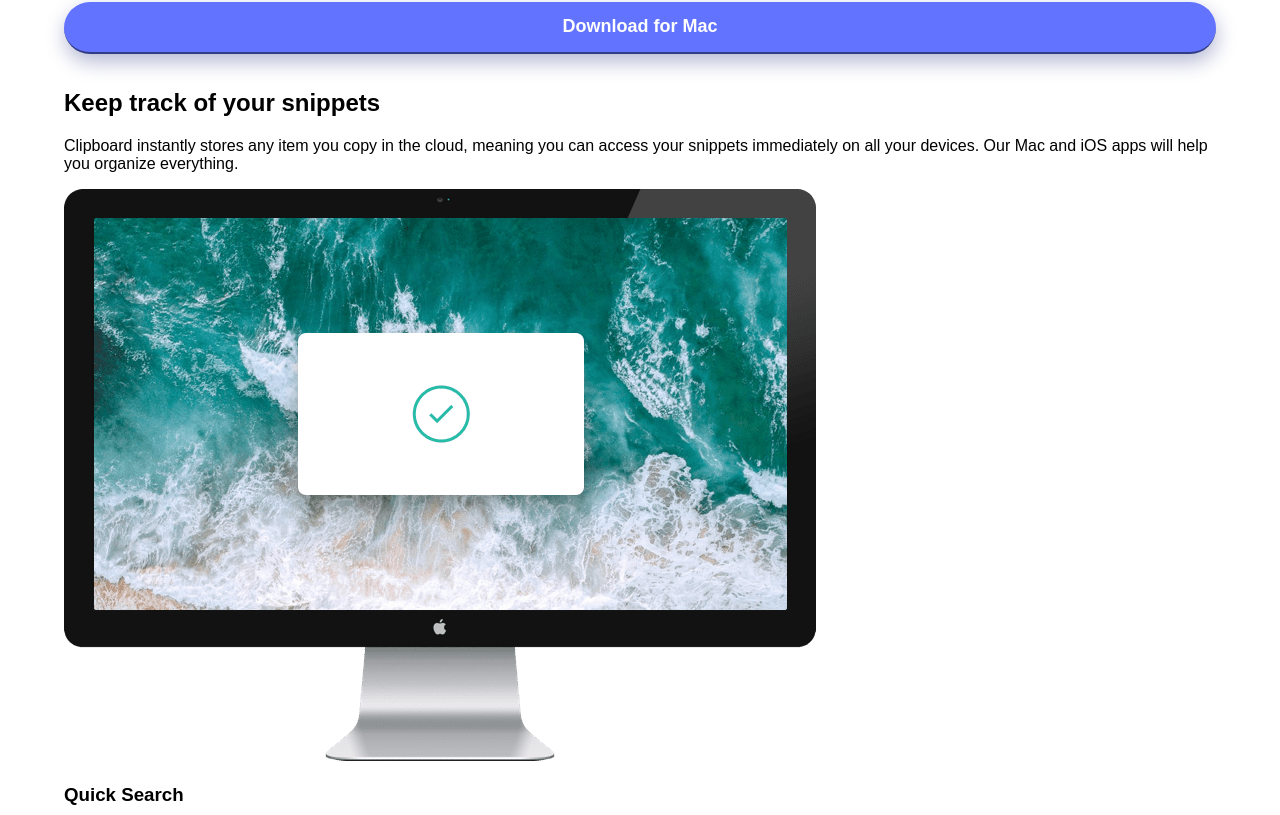
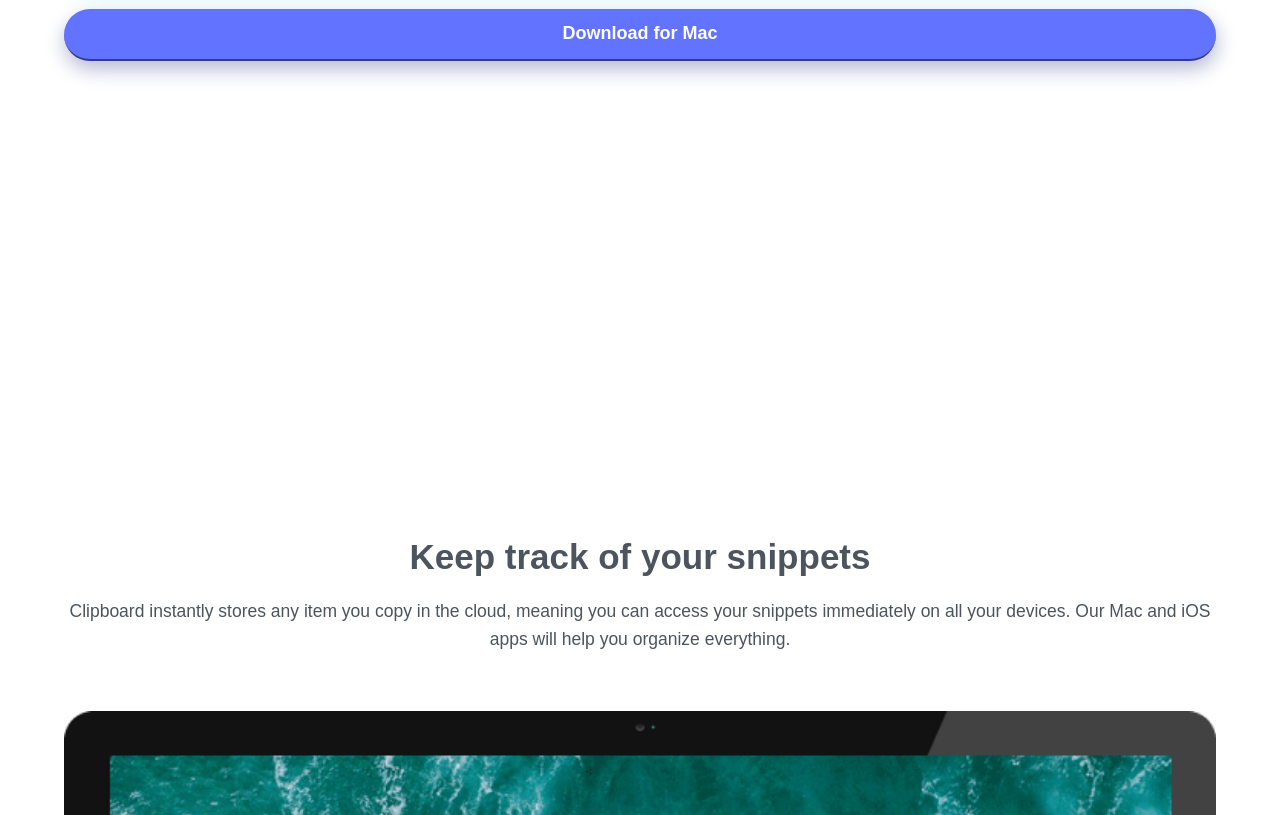
Before and after one commit to Omared250/clipboard-page, a plain HTML site: page index.html in a window 1280 px wide. Shown: the part 1005-1820 px from the top of the page. Drawn offline with Linux system fonts and the light colour scheme; a web font is replaced by a local one.

Commit message:
sippets area setup

```diff
--- a/css/style.css
+++ b/css/style.css
@@ -49,6 +49,7 @@ main {
 .description-download-area #paragraph {
     margin-top: 0;
     font-size: 17.5px;
+    line-height: 28px;
     color: var(--Dark-Grayish-Blue);
 }
 
@@ -81,3 +82,40 @@ main {
     box-shadow: 1px 8px 20px hsl(232, 26%, 77%);
     background-color: var(--Light-Blue);
 }
+
+.snippets-area {
+    display: flex;
+    margin-top: 40%;
+    flex-direction: column;
+    text-align: center;
+}
+
+.snippets-area h2 {
+    margin: 0;
+    font-size: 35px;
+    color: var(--Dark-Grayish-Blue);
+}
+
+.snippets-area #snippets-paragraph {
+    margin-top: 20px;
+    font-size: 17.5px;
+    line-height: 28px;
+    color: var(--Dark-Grayish-Blue);
+}
+
+.snippets-area img {
+    margin-top: 40px;
+}
+
+.snippets-area h3 {
+    margin-top: 50px;
+    margin-bottom: 0;
+    font-size: 25px;
+    color: var(--Dark-Grayish-Blue);
+}
+
+.snippets-area p {
+    font-size: 17.5px;
+    line-height: 28px;
+    color: var(--Dark-Grayish-Blue);
+}
--- a/index.html
+++ b/index.html
@@ -21,9 +21,9 @@
             <p id="link-1"><a href="#">Download for iOS</a></p>
             <p id="link-2"><a href="#">Download for Mac</a></p>
         </div>
-        <div>
+        <div class="snippets-area">
             <h2>Keep track of your snippets</h2>
-            <p>
+            <p id="snippets-paragraph">
                 Clipboard instantly stores any item you copy in the cloud,
                 meaning you can access your snippets immediately on all your
                 devices. Our Mac and iOS apps will help you organize everything.
```
